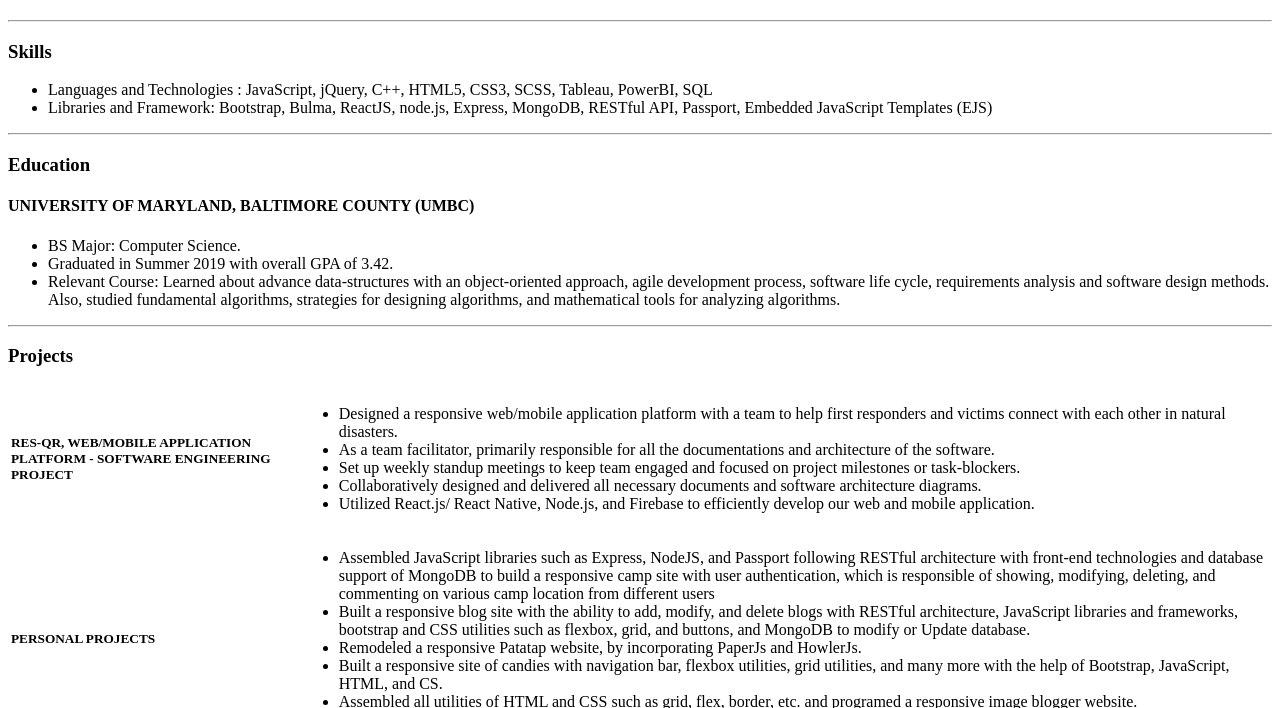
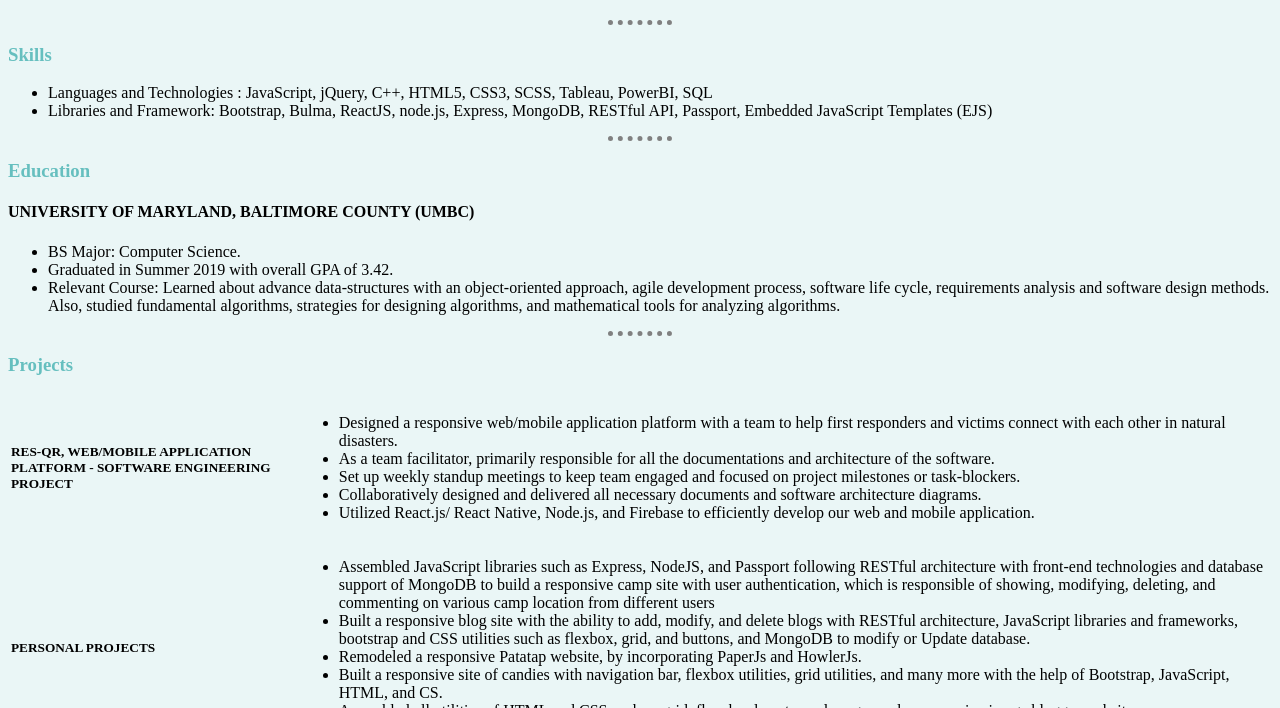
Before and after one commit to nparikh97/CV, a plain HTML site: page index.html in a window 1280 px wide. Shown: the part 172-880 px from the top of the page. Drawn offline with Linux system fonts and the light colour scheme.

Commit message:
Final basic version of CV

```diff
--- /dev/null
+++ b/CSS/style.css
@@ -0,0 +1,13 @@
+body{
+    background-color: #eaf6f6;
+}
+hr{
+
+    border-style: dotted none none;
+    border-color: gray;
+    border-width: 5px;
+    width: 5%;
+}
+h1,h3{
+    color:#66bfbf;
+}
--- a/index.html
+++ b/index.html
@@ -6,6 +6,7 @@
     <meta http-equiv="X-UA-Compatible" content="ie=edge">
     <title>Nisarg Parikh</title>
 </head>
+<link rel="stylesheet" href="CSS/style.css">
 <body>
     <table cellspacing="10" >
         <tr>
```
